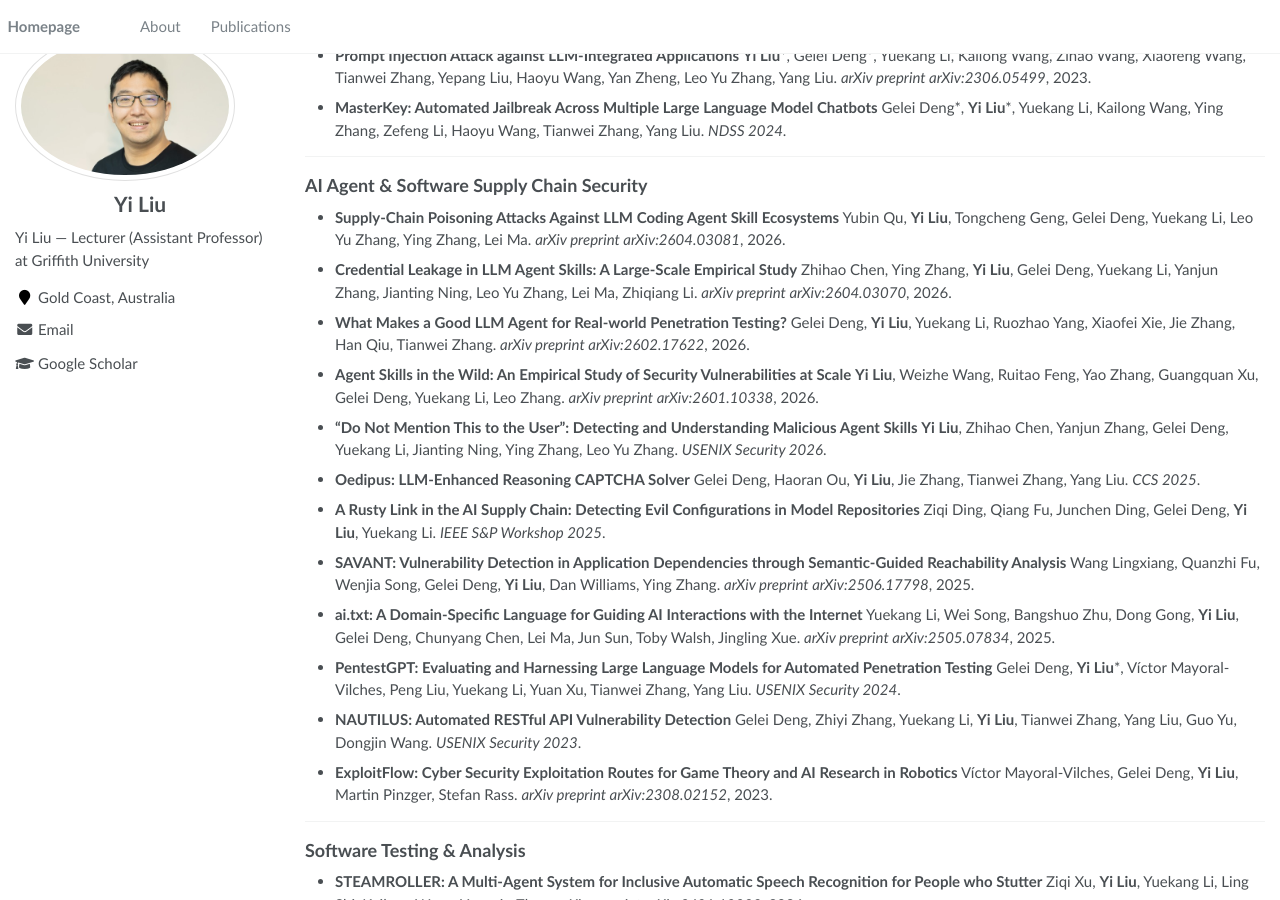
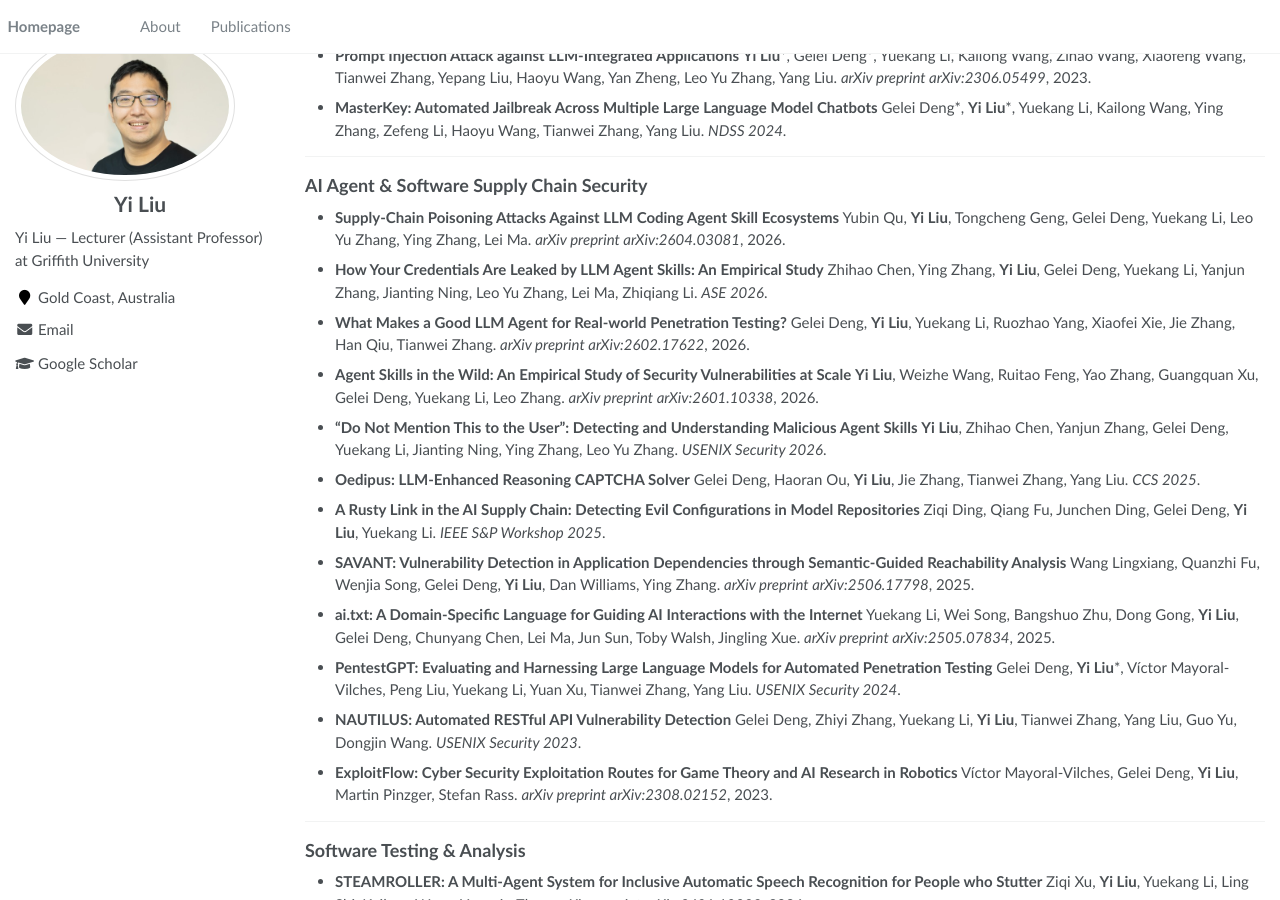
Before and after one commit to liuyi-academic/liuyi-academic.github.io, a Jekyll site: the page built from _pages/publications.md, in a window 1280 px wide and 900 px high, scrolled down 1192 px. Built offline with Jekyll 4.4.1, drawn with Linux system fonts in a browser that asks for light colours.

Commit message:
feat: update credential-leak paper to ASE 2026 acceptance
Co-Authored-By: Claude Opus 4.8 (1M context) <noreply@anthropic.com>

```diff
--- a/_pages/publications.md
+++ b/_pages/publications.md
@@ -103,9 +103,9 @@ author_profile: true
   Yubin Qu, **Yi Liu**, Tongcheng Geng, Gelei Deng, Yuekang Li, Leo Yu Zhang, Ying Zhang, Lei Ma.
   *arXiv preprint arXiv:2604.03081*, 2026.
 
-- **Credential Leakage in LLM Agent Skills: A Large-Scale Empirical Study**
+- **How Your Credentials Are Leaked by LLM Agent Skills: An Empirical Study**
   Zhihao Chen, Ying Zhang, **Yi Liu**, Gelei Deng, Yuekang Li, Yanjun Zhang, Jianting Ning, Leo Yu Zhang, Lei Ma, Zhiqiang Li.
-  *arXiv preprint arXiv:2604.03070*, 2026.
+  *ASE 2026*.
 
 - **What Makes a Good LLM Agent for Real-world Penetration Testing?**
   Gelei Deng, **Yi Liu**, Yuekang Li, Ruozhao Yang, Xiaofei Xie, Jie Zhang, Han Qiu, Tianwei Zhang.
```
Also changed, not shown: _pages/about.md (+1 -0 lines).
